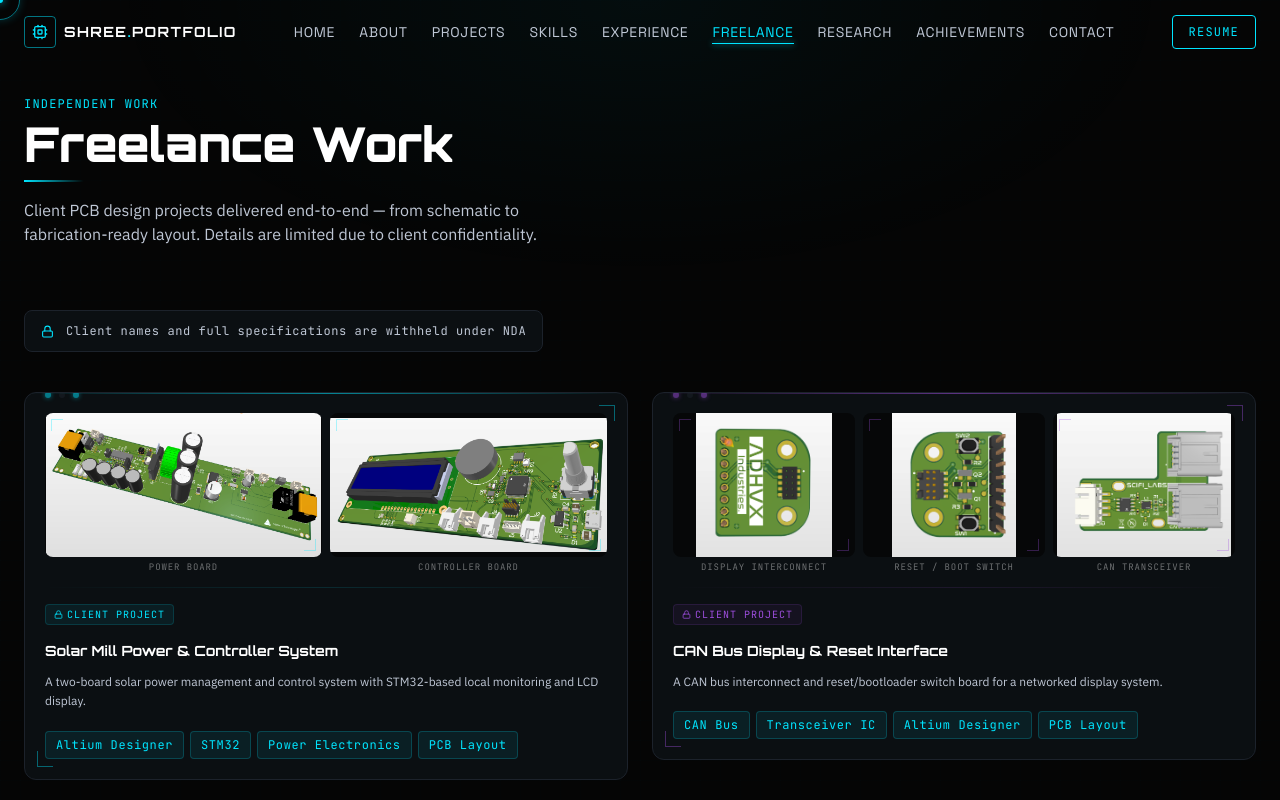
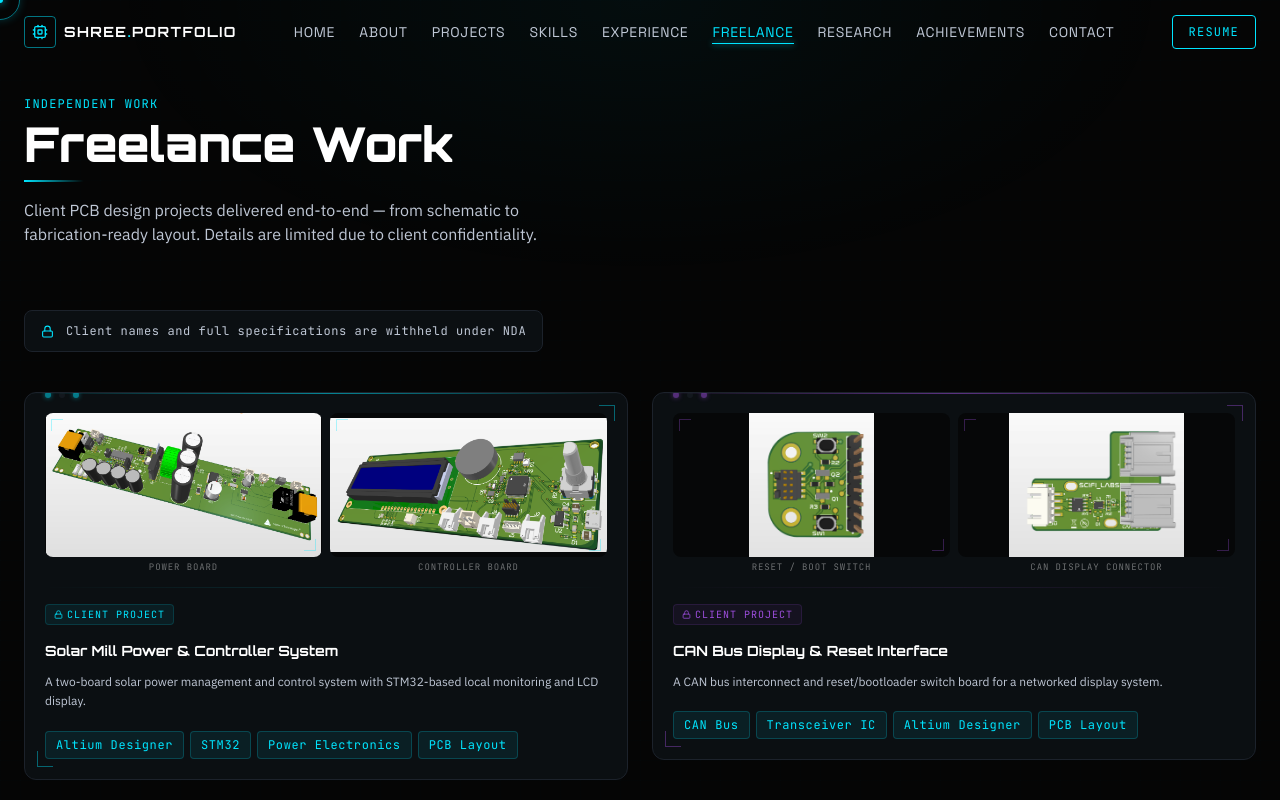
Before and after one commit to Shree699/portfolio_final, a Next.js app: page /freelance in a window 1280 px wide. Shown: the top 800 px of the page. Built offline with nearby package versions, Linux system fonts and the light colour scheme.

Commit message:
fix: CAN bus card — remove Display Interconnect image, rename to CAN Display Connector

```diff
--- a/app/freelance/page.tsx
+++ b/app/freelance/page.tsx
@@ -26,9 +26,8 @@ const FREELANCE_PROJECTS = [
     tags: ['CAN Bus', 'Transceiver IC', 'Altium Designer', 'PCB Layout'],
     color: '#9D4EDD',
     images: [
-      { src: '/freelance/can-bus-display-board.png', caption: 'Display Interconnect' },
       { src: '/freelance/can-bus-reset-board.png', caption: 'Reset / Boot Switch' },
-      { src: '/freelance/can-bus-transceiver-board.png', caption: 'CAN Transceiver' },
+      { src: '/freelance/can-bus-transceiver-board.png', caption: 'CAN Display Connector' },
     ],
   },
   {
```
Also changed, not shown: 1 other file (tests, documents, lock files or other folders).
